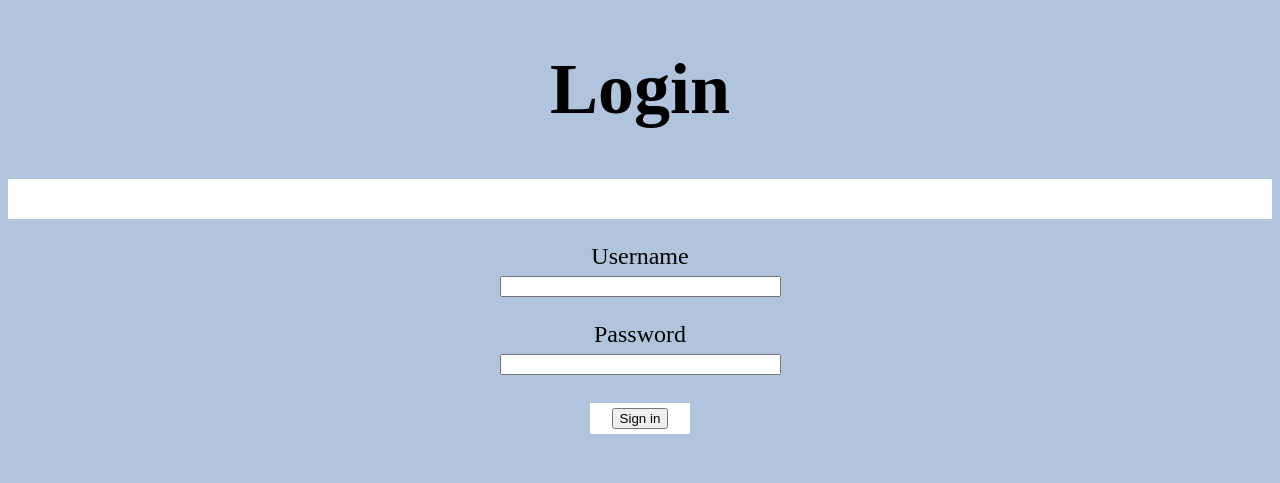
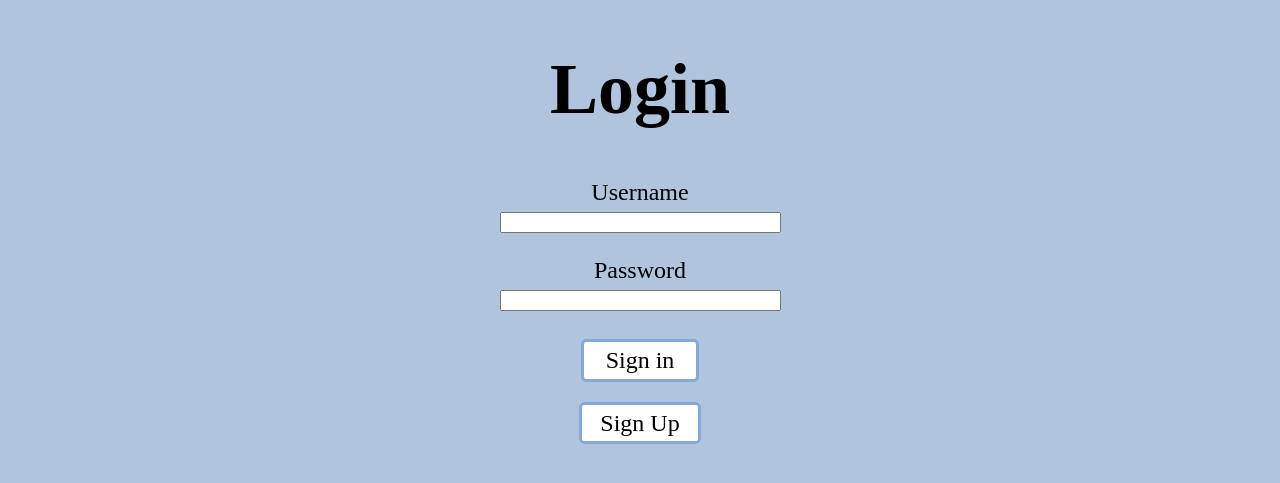
Before and after one commit to Ravioli45/server-monitor-tool, a Flask app: page /login in a window 1280 px wide. Shown: the top 483 px of the page. Run offline with Flask 3, Linux system fonts and the light colour scheme.

Commit message:
Log in and Landing Page UI updates

```diff
--- a/app/templates/index.html
+++ b/app/templates/index.html
@@ -9,7 +9,7 @@
             a{
                 border: thick solid black ;
                 background-color: white;
-                border-radius: 15%;
+                border-radius: 10px;
                 margin : 100px;
                 padding: 10px;
                 font-size: 40px;
@@ -39,7 +39,7 @@
                 <p> <a  href="{{ url_for('main.login') }}">Login</a> </p>
                 <br>
                 <br>
-                <p><a href="{{ url_for('main.register') }}">Register</a></p>
+                <p><a href="{{ url_for('main.register') }}">Sign Up</a></p>
 
         </div>
     </body>
--- a/app/templates/login.html
+++ b/app/templates/login.html
@@ -12,9 +12,14 @@
             font-family: 'Times New Roman', Times, serif;
         }
         .msg{
-            padding: 20px;
-            text-align: center;
-            background-color: white;
+            display: table;
+            margin: auto;
+            color: rgb(235, 36, 36);
+            padding: 10px;
+            border-radius: 20px;
+            background-color: rgb(252, 200, 200);
+            border: thick solid red;
+            font-weight: bolder;
         }
         .textBox{
             text-align: center;
@@ -28,37 +33,54 @@
 
             font-family: 'Times New Roman', Times, serif;
         }
-        .button{
+        #submit{
             background-color: #ffffff;
-            border: none;
-            color: white;
+            border: solid rgb(133, 169, 215);
+            border-radius: 5px;
+            color: black;
             padding: 5px 22px;
             text-align: center;
             text-decoration: none;
             display: inline-block;
-            font-size: 16px;
+            font-size: 24px;
             margin: 4px 2px;
             cursor: pointer;
+            font-family: 'Times New Roman', Times, serif;
         }
+        a{
+            border: solid rgb(133, 169, 215);
+                background-color: white;
+                border-radius: 5px;
+                margin : 100px;
+                padding: 5px 18px;
+                font-size: 24px;
+                font-family: 'Times New Roman', Times, serif;
+
+                color: black;
+                text-decoration: none;
+
+            }
     </style>
 </head>
     <body>
 
         <h1 class = 'title'>Login</h1>
-        <div class = 'msg'>
+
         {% with messages = get_flashed_messages() %}
 
         {% if messages %}
-        <ul>
+            <div class = 'msg'>
 
-            {% for message in messages %}
-            <li>{{ message }}</li>
-            {% endfor %}
 
-        </ul>
+                {% for message in messages %}
+                <p>{{ message }}</p>
+                {% endfor %}
+
+            </div>
+
         {% endif %}
         {% endwith %}
-    </div>
+
 
     <div class = 'textBox'>
         <form method="post">
@@ -84,7 +106,8 @@
                 {% endfor %}
             </p>
 
-            <button class='button'> {{ form.submit }} </button>
+            {{ form.submit }}
+            <p><a href="{{ url_for('main.register') }}">Sign Up</a></p>
         </form>
     </div>
     </body>
```
